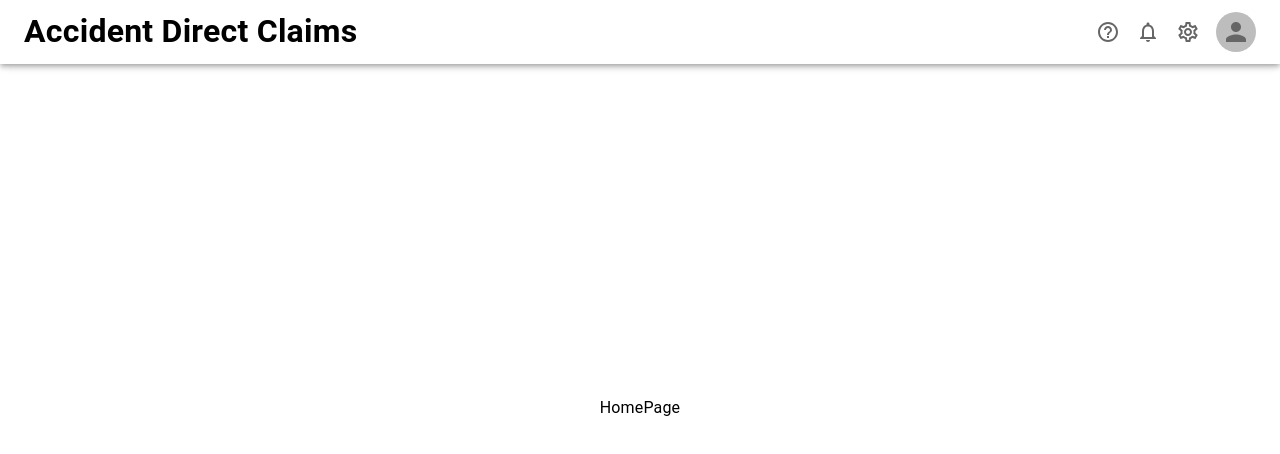
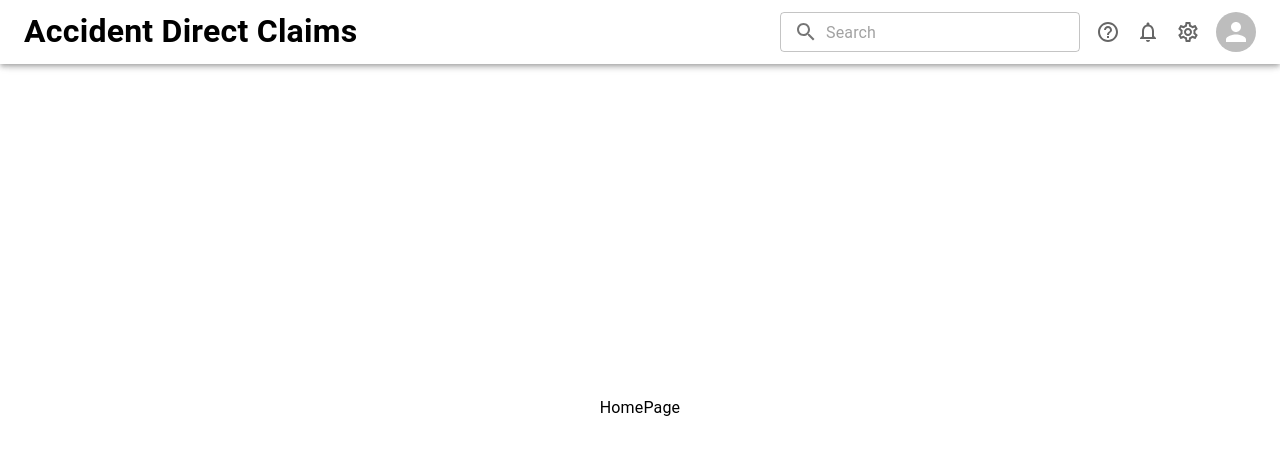
Before and after one commit to Usman241002/ADC, a React (Vite) app in the folder client/: page / in a window 1280 px wide. Shown: the top 454 px of the page. Built offline with nearby package versions, Linux system fonts and the light colour scheme.

Commit message:
Completed TopNav

```diff
--- a/client/src/components/TopNav.tsx
+++ b/client/src/components/TopNav.tsx
@@ -1,8 +1,17 @@
-import { AppBar, Avatar, Stack, Toolbar, Typography } from "@mui/material";
+import {
+  AppBar,
+  Avatar,
+  InputAdornment,
+  Stack,
+  TextField,
+  Toolbar,
+  Typography,
+} from "@mui/material";
 import {
   SettingsOutlined,
   NotificationsOutlined,
   HelpOutlineOutlined,
+  SearchOutlined,
 } from "@mui/icons-material";
 
 export default function TopNav() {
@@ -24,10 +33,24 @@ export default function TopNav() {
           Accident Direct Claims
         </Typography>
         <Stack direction="row" spacing={2} sx={{ alignItems: "center" }}>
+          {/*Fix Deprecation*/}
+          <TextField
+            size="small"
+            variant="outlined"
+            placeholder="Search"
+            sx={{ width: "18.75rem" }}
+            InputProps={{
+              startAdornment: (
+                <InputAdornment position="start">
+                  <SearchOutlined />
+                </InputAdornment>
+              ),
+            }}
+          />
           <HelpOutlineOutlined sx={{ color: "#666666" }} />
           <NotificationsOutlined sx={{ color: "#666666" }} />
           <SettingsOutlined sx={{ color: "#666666" }} />
-          <Avatar sx={{ color: "#666666" }} />
+          <Avatar />
         </Stack>
       </Toolbar>
     </AppBar>
```
